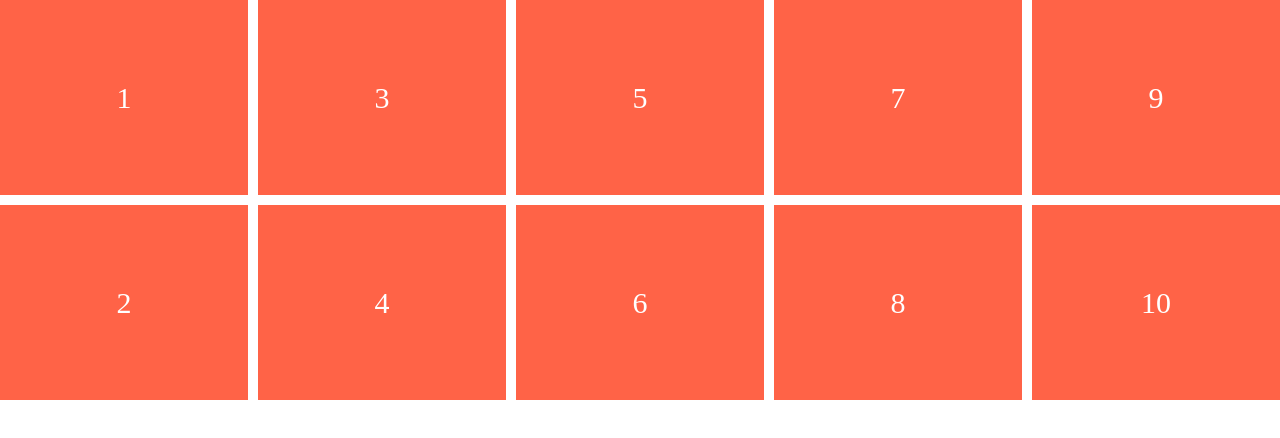
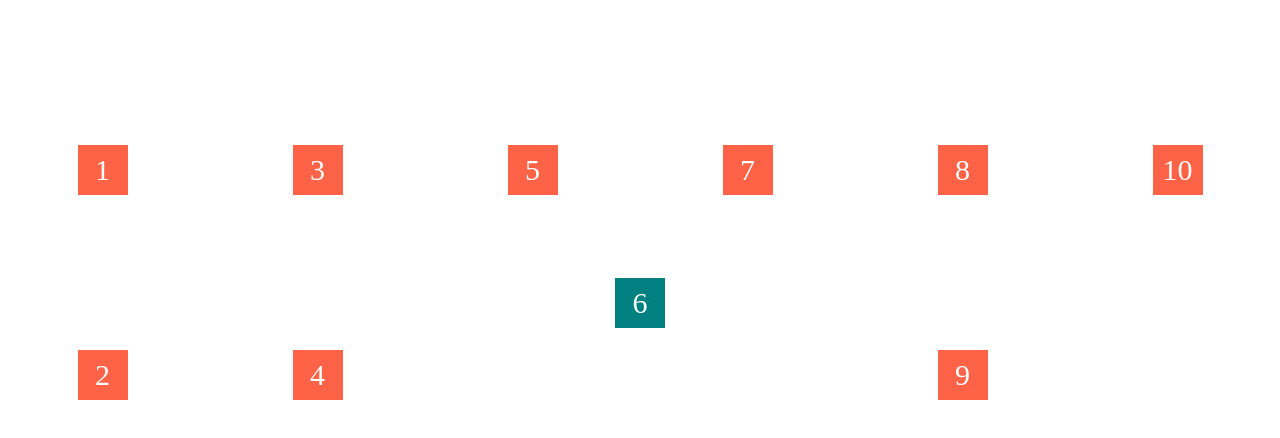
Before and after one commit to Idooru/css-layout-master-class, a website built with Vite: page index.html in a window 1280 px wide. Built offline with nearby package versions, Linux system fonts and the light colour scheme.

Commit message:
#3.7 Align and Justifyt Items

```diff
--- a/style.css
+++ b/style.css
@@ -12,9 +12,12 @@ body {
   grid-auto-rows: 1fr;
   grid-auto-columns: 1fr;
   grid-auto-flow: column;
+  place-items: end center;
 }
 
 .child {
+  width: 50px;
+  height: 50px;
   display: flex;
   justify-content: center;
   align-items: center;
@@ -23,12 +26,8 @@ body {
   background-color: tomato;
 }
 
-/* .child:first-child {
-  background-color: khaki;
-  grid-row: span 2;
+.child:nth-child(6) {
+  background-color: teal;
+  place-self: center center;
+  grid-column: span 2;
 }
-
-.child:last-child {
-  background-color: turquoise;
-  grid-column: potato / span 2;
-} */
```
